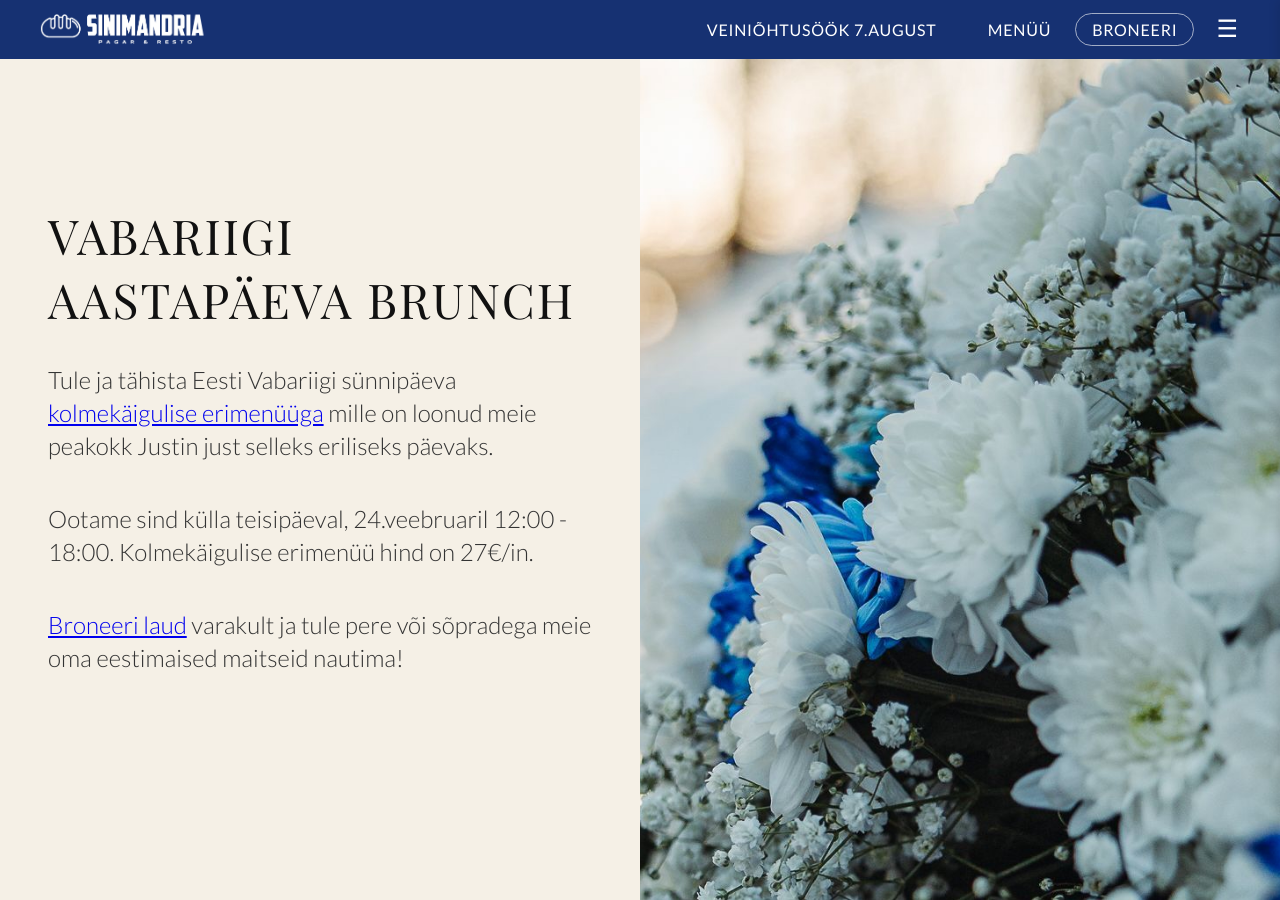
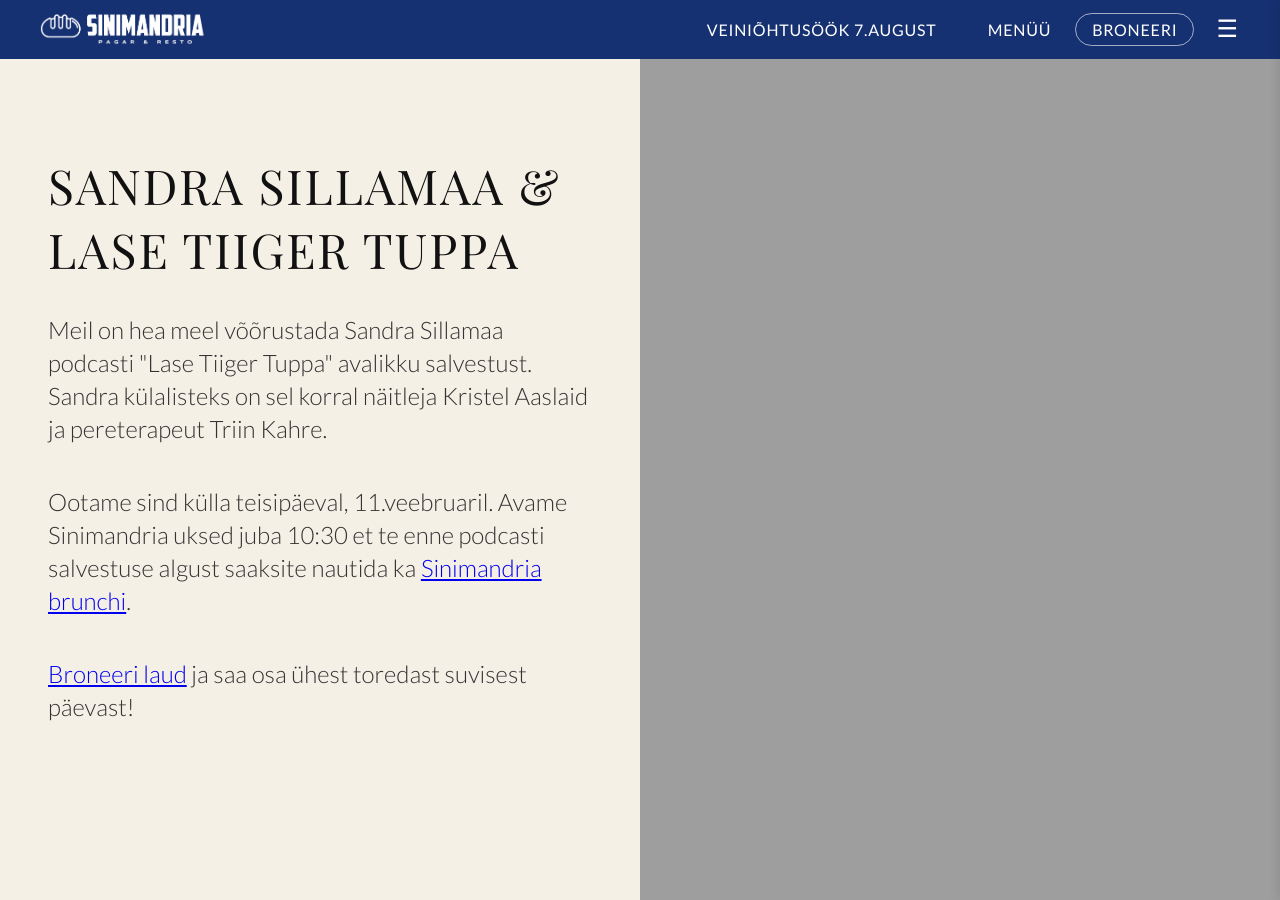
Before and after one commit to m-tu/sinimandria, a Jekyll site: the page built from pages/events/tiigertuppa.markdown, in a window 1280 px wide and 900 px high. Built offline with Jekyll 4.4.1, drawn with Linux system fonts in a browser that asks for light colours.

Commit message:
Update tiigertuppa.html

```diff
--- a/_layouts/events/tiigertuppa.html
+++ b/_layouts/events/tiigertuppa.html
@@ -8,18 +8,18 @@
     <main>
       <section class="section">
         <div class="text">
-          <h2>VABARIIGI AASTAPÄEVA BRUNCH</h2>
+          <h2>SANDRA SILLAMAA & LASE TIIGER TUPPA</h2>
           <p class="section-description">
-            Tule ja tähista Eesti Vabariigi sünnipäeva <a href="../aastapaev-menu">kolmekäigulise erimenüüga</a> mille on loonud meie peakokk Justin just selleks eriliseks päevaks.
+            Meil on hea meel võõrustada Sandra Sillamaa podcasti "Lase Tiiger Tuppa" avalikku salvestust. Sandra külalisteks on sel korral näitleja Kristel Aaslaid ja pereterapeut Triin Kahre.
           </p>
           <p class="section-description">
-            Ootame sind külla teisipäeval, 24.veebruaril 12:00 - 18:00. Kolmekäigulise erimenüü hind on 27€/in.
+            Ootame sind külla teisipäeval, 11.veebruaril. Avame Sinimandria uksed juba 10:30 et te enne podcasti salvestuse algust saaksite nautida ka <a href="https://sinimandria.ee/menu/#brunch">Sinimandria brunchi</a>.
           </p>
           <p class="section-description">
-             <a href="https://book.easytable.com/book/?id=f4386#step=qty&event=23026">Broneeri laud</a> varakult ja tule pere või sõpradega meie oma eestimaised maitseid nautima!
+             <a href="https://book.easytable.com/book/?id=f4386&lang=auto#step=time&qty=2&date=14/07/2026">Broneeri laud</a> ja saa osa ühest toredast suvisest päevast!
           </p>
         </div>
-        <img src="{{ '/assets/images/aastapaev.jpg' | absolute_url }}" alt="Sinimandria kinkekaart">
+        <img src="{{ '/assets/images/lasetiigertuppa.jpg' | absolute_url }}" alt="Sandra Sillamaa podcasti Lase tiiger tuppa avalik salvestus">
       </section>
     </main>
 
```
